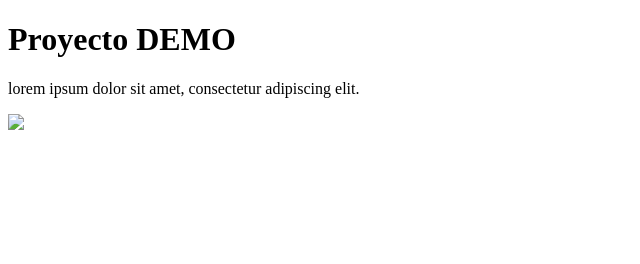
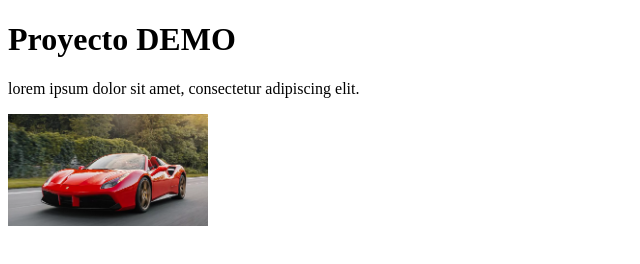
Before and after one commit to JDiego19/demo, a plain HTML site: page proyect/index.html in a window 1280 px wide. Shown: the whole page, without its empty margins (0-640 px from the left). Drawn offline with Linux system fonts and the light colour scheme; the site is published under a folder, as on GitHub Pages, so addresses that start at the root find nothing.

Commit message:
Fix HTML syntax and update image source path

```diff
--- a/proyect/index.html
+++ b/proyect/index.html
@@ -8,6 +8,6 @@
 <body>
 <h1>Proyecto DEMO</h1>
 <p> lorem ipsum dolor sit amet, consectetur adipiscing elit. </p>
-<img src="/imagen.webp" width="200">
+<img src="imagen.webp" width="200">
 </body>
 </html>
```
